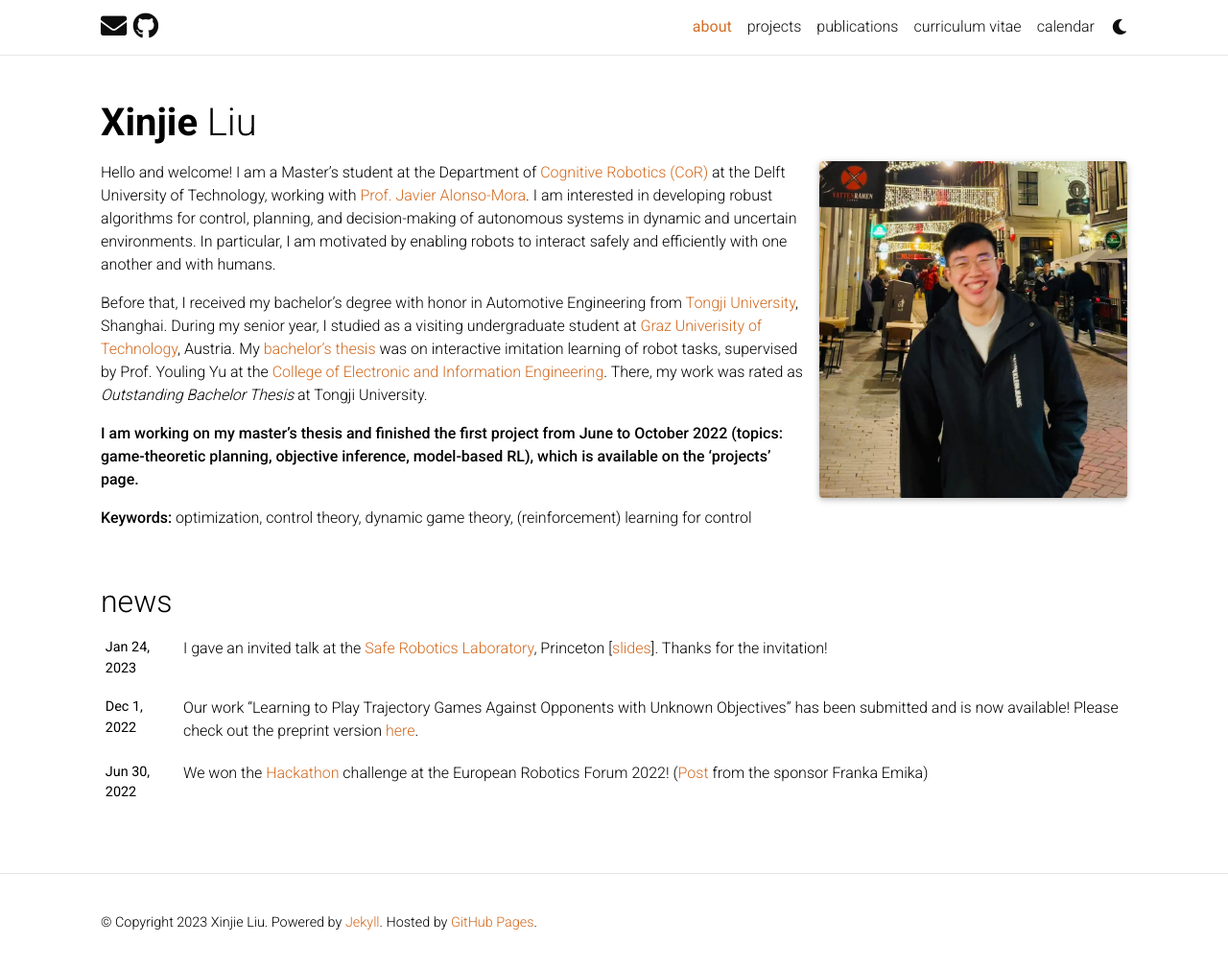
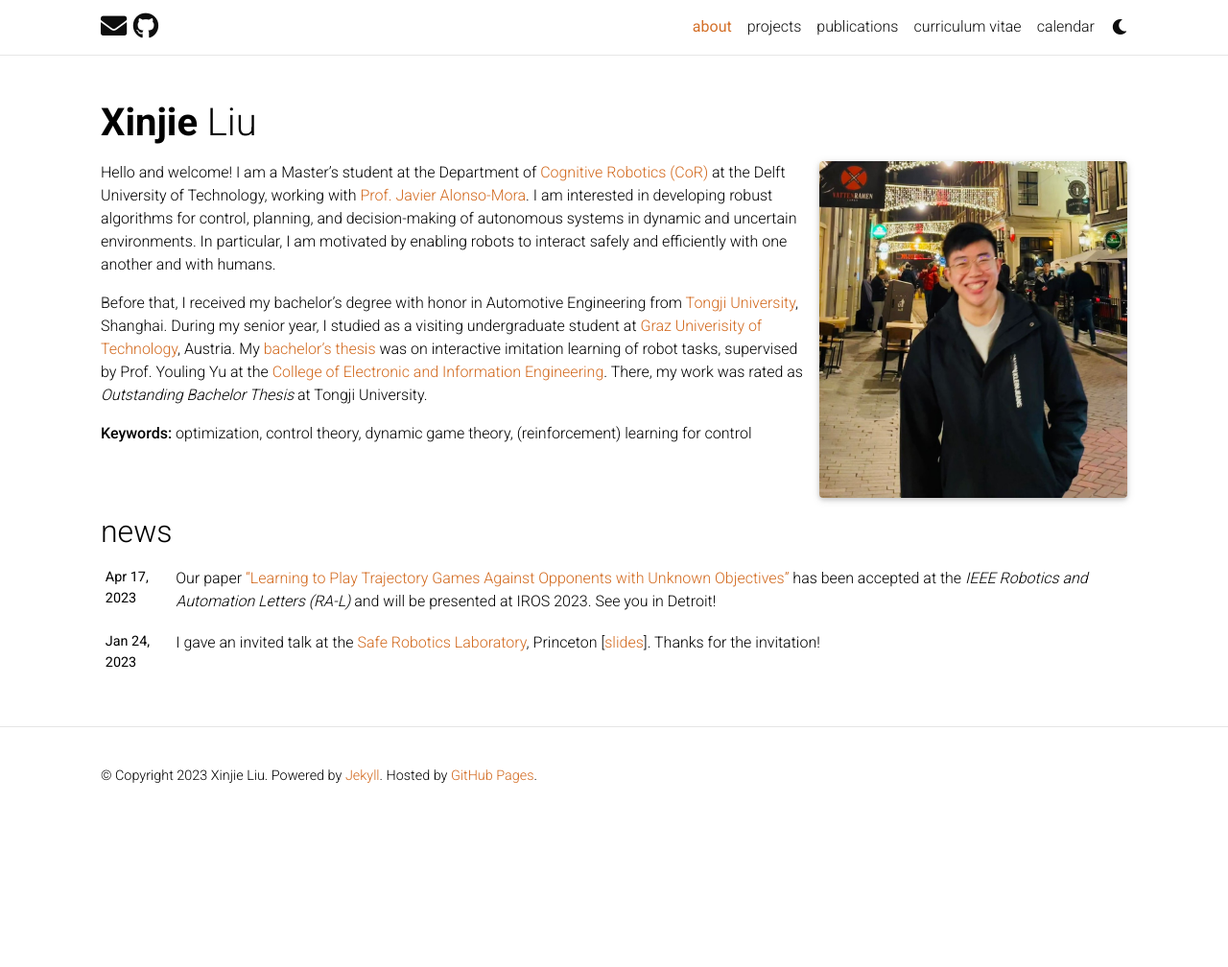
Before and after one commit to xinjie-liu/xinjie-liu.github.io, a Jekyll site: the page built from _pages/about.md, in a window 1280 px wide and 1013 px high. Shown: the top 1008 px of the window at 96% size. Built offline with Jekyll 4.4.1, drawn with Linux system fonts in a browser that asks for light colours; full-size pictures stand in for the smaller copies a plugin makes; comment, search, counter and statistics services are not loaded; a style sheet for code colours, icons or effects is not loaded.

Commit message:
update news

```diff
--- a/_pages/about.md
+++ b/_pages/about.md
@@ -29,9 +29,8 @@
 
 Before that, I received my bachelor's degree with honor in Automotive Engineering from [Tongji University](https://en.tongji.edu.cn/index.htm), Shanghai. During my senior year, I studied as a visiting undergraduate student at [Graz Univerisity of Technology](https://www.tugraz.at/en/home/), Austria. My [bachelor's thesis](/projects/bachelor_thesis/) was on interactive imitation learning of robot tasks, supervised by Prof. Youling Yu at the [College of Electronic and Information Engineering](https://see-en.tongji.edu.cn/). There, my work was rated as *Outstanding Bachelor Thesis* at Tongji University.
 
-**I am working on my master's thesis and finished the first project from June to October 2022 (topics: game-theoretic planning, objective inference, model-based RL), which is available on the 'projects' page.**
+<!-- **I am working on my master's thesis and finished the first project from June to October 2022 (topics: game-theoretic planning, objective inference, model-based RL), which is available on the 'projects' page.** -->
 
-<!-- <font color=navy> I am working on my master's thesis (topics: inference, game-theoretic optimization, model-based RL) and expect to graduate in June 2023. A preprint of my work so far will be available soon. I am looking for PhD position starting in 2023 Fall. </font> -->
 
 **Keywords:** optimization, control theory, dynamic game theory, (reinforcement) learning for control
 
--- a/_projects/game.md
+++ b/_projects/game.md
@@ -8,6 +8,8 @@
 ---
 
 ## News
+
+* **2023-04-17** This work has been accepted at the *IEEE Robotics and Automation Letters (RA-L)* and will be presented at IROS 2023. See you in Detroit!
 
 * **2023-01-24** I gave an invited talk at the [Safe Robotics Laboratory](https://saferobotics.princeton.edu/), Princeton \[[slides](https://xinjie-liu.github.io/static/talks/liu2023learning.pdf)\]. Thanks for the invitation!
 
```
Also changed, not shown: _news/announcement_4.md (added, +7 -0 lines).
